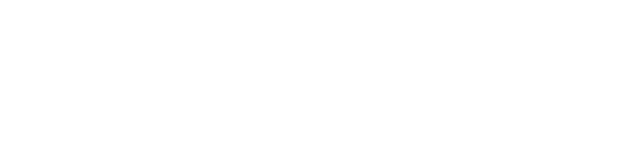
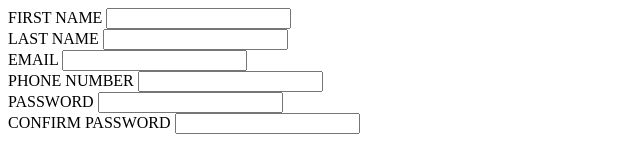
Before and after one commit to joseferreira7/signup-form, a plain HTML site: page index.html in a window 1280 px wide. Shown: the whole page, without its empty margins (0-640 px from the left). Drawn offline with Linux system fonts and the light colour scheme.

Commit message:
Create form

```diff
--- a/index.html
+++ b/index.html
@@ -8,5 +8,32 @@
     <script src="script.js"></script>
     <title>Sign-up</title>
   </head>
-  <body></body>
+  <body>
+    <form method="post">
+      <div>
+        <label for="first_name">FIRST NAME</label>
+        <input type="text" name="first_name" id="first_name" />
+      </div>
+      <div>
+        <label for="last_name">LAST NAME</label>
+        <input type="text" name="last_name" id="last_name" />
+      </div>
+      <div>
+        <label for="email">EMAIL</label>
+        <input type="email" name="email" id="email" />
+      </div>
+      <div>
+        <label for="phone_number">PHONE NUMBER</label>
+        <input type="tel" name="phone_number" id="phone_number" />
+      </div>
+      <div>
+        <label for="password">PASSWORD</label>
+        <input type="password" name="password" id="password" />
+      </div>
+      <div>
+        <label for="password_conf">CONFIRM PASSWORD</label>
+        <input type="password" name="password_conf" id="password_conf" />
+      </div>
+    </form>
+  </body>
 </html>
```
